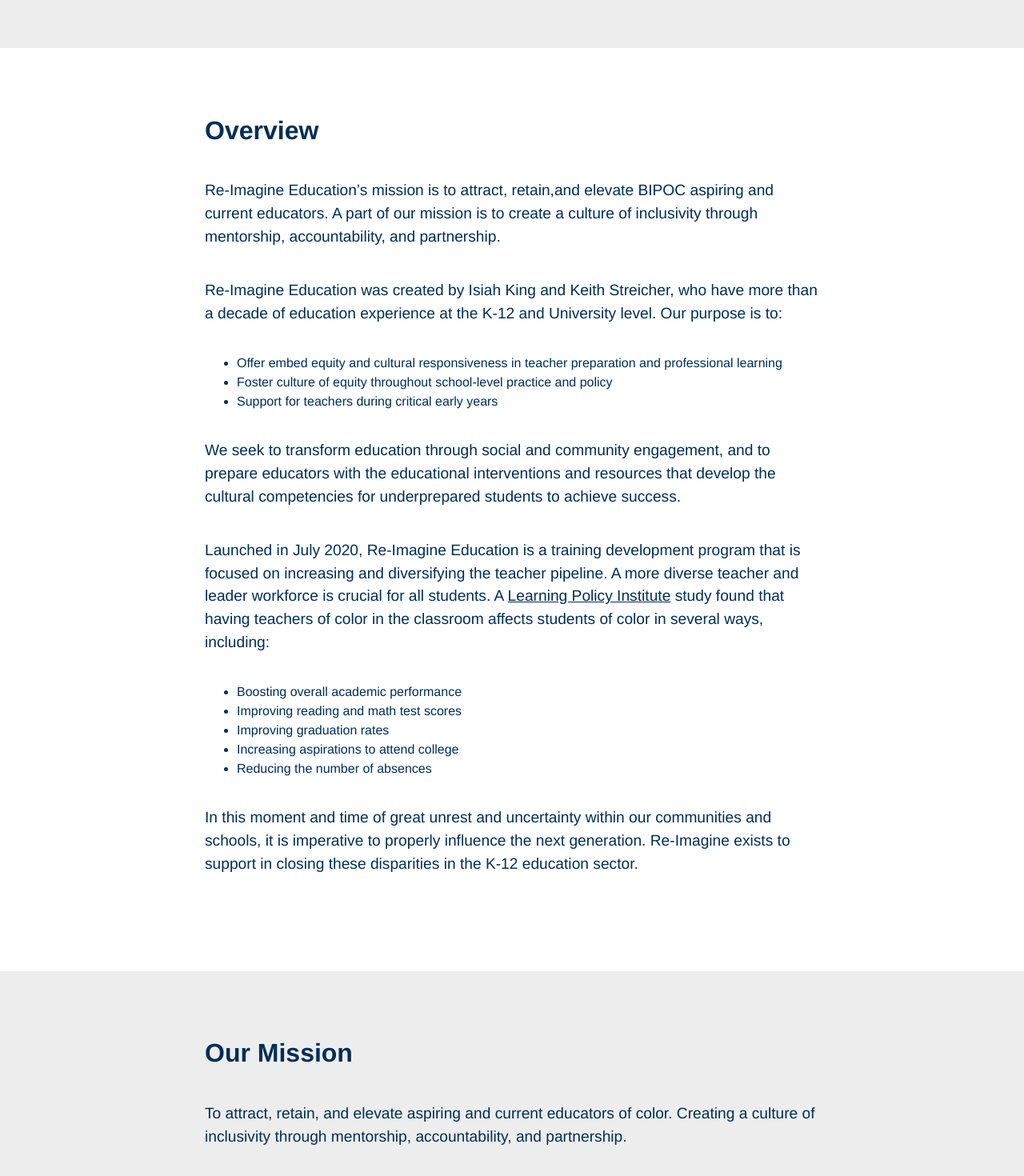
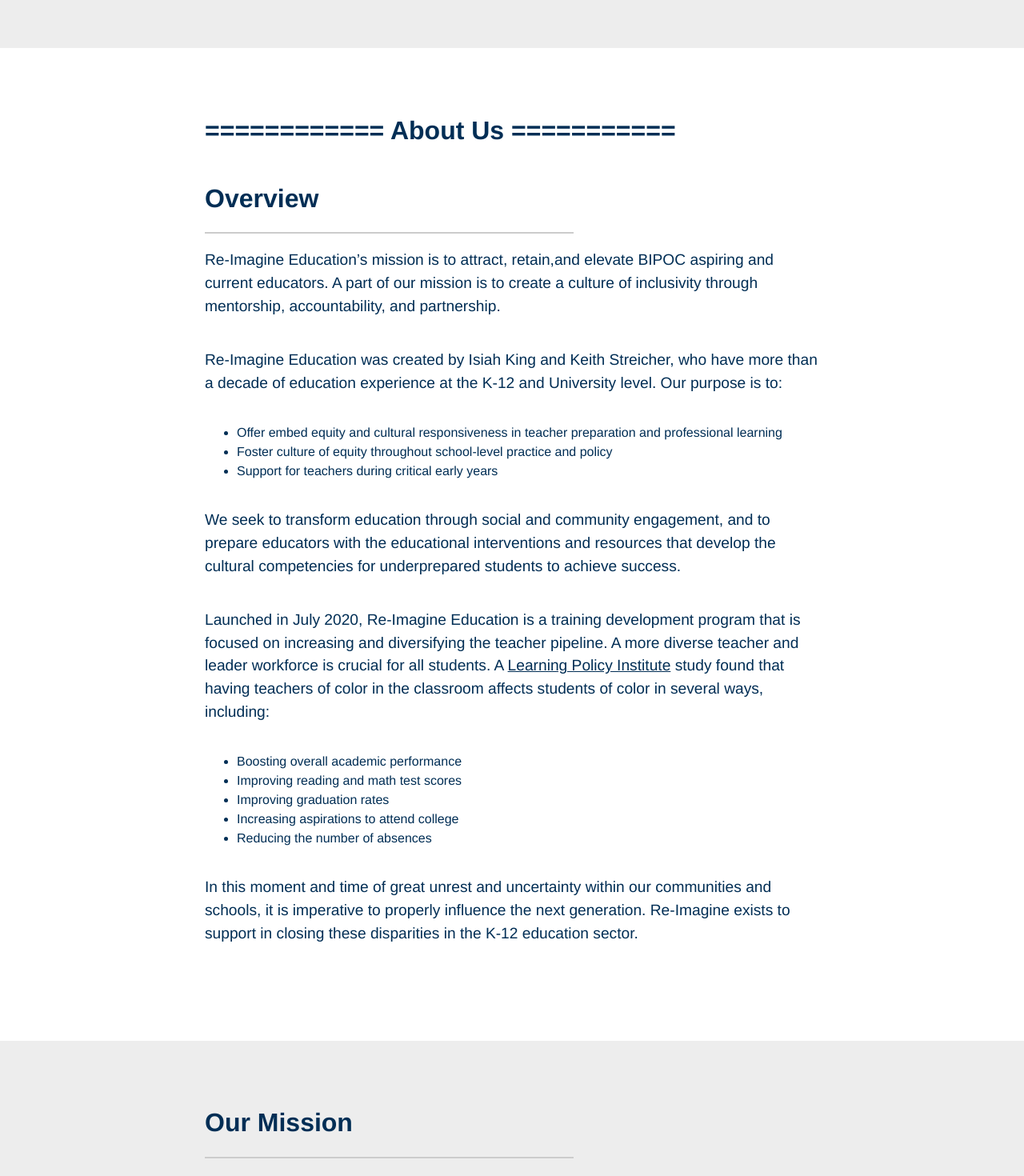
Before and after one commit to re-imagineed/re-imagineed-website, a Next.js app: page / in a window 1280 px wide. Shown: the part 1240-2710 px from the top of the page at 80% size. Built offline with nearby package versions, Linux system fonts and the light colour scheme.

Commit message:
about: Add dividerline

```diff
--- a/components/Styled.jsx
+++ b/components/Styled.jsx
@@ -6,7 +6,7 @@
     display: flex;
     flex-direction: column;
     height: 100%;
-    min-height: 100vh;
+    min-height: 50vh;
     width: 100%;
 `
 
--- a/pages/about.js
+++ b/pages/about.js
@@ -117,6 +117,7 @@
   return (
     <StyledContainer>
       <h1>Overview</h1>
+      <StyledDividerLine />
       <StyledP1>{overviewCopy[0]}</StyledP1>
       <StyledP1>{overviewCopy[1]}</StyledP1>
       <ul>
@@ -141,7 +142,8 @@
 export function Mission(props) {
   return (
     <StyledContainer>
-       <h1>Our Mission</h1>
+      <h1>Our Mission</h1>
+      <StyledDividerLine />
       <StyledP1>{missionStatement}</StyledP1>
       <br />
       <h1>Core Values</h1>
@@ -195,6 +197,7 @@
   return (
     <StyledContainer>
       <h1>Senior Leadership Team</h1>
+      <StyledDividerLine />
       <TeamMembers></TeamMembers>
     </StyledContainer>
   )
--- a/pages/index.js
+++ b/pages/index.js
@@ -221,9 +221,10 @@
               </div>
             </StyledSectionContentWrapper>
           </StyledSection> */}
-
+          <StyledSectionAnchor id={"about_us"} />
           <StyledSection index={1}>
             <StyledSectionContentWrapper>
+              <h1> ============ About Us =========== </h1>
               <Overview />
             </StyledSectionContentWrapper>
           </StyledSection>
@@ -234,6 +235,8 @@
             </StyledSectionContentWrapper>
           </StyledSection>
 
+          <StyledSectionAnchor id={"team"} />
+          <h1> ========== TEAM ========== </h1>
           <StyledSection index={3}>
             <StyledSectionContentWrapper>
 
@@ -287,8 +290,6 @@
                   </StyledP1>
                   : null
                 }
-
-
               </StyledContentContainer>
 
               <div style={{ width: "100%", height: "60px" }}></div>
@@ -300,16 +301,20 @@
               <Team />
             </StyledSectionContentWrapper>
           </StyledSection>
+
+          <h1> ========== DONATE ========== </h1>
+          <StyledSectionAnchor id={"donate"} />
           <StyledSection index={5}>
             <StyledSectionContentWrapper>
               <Donate />
             </StyledSectionContentWrapper>
           </StyledSection>
+
+          <h1> ========== CONTACT ========= </h1>
+          <StyledSectionAnchor id={"contact"} />
           <StyledSection index={6}>
             <StyledSectionContentWrapper>
-              <Contact color='black'>
-
-                </Contact>
+              <Contact />
             </StyledSectionContentWrapper>
           </StyledSection>
 
```
